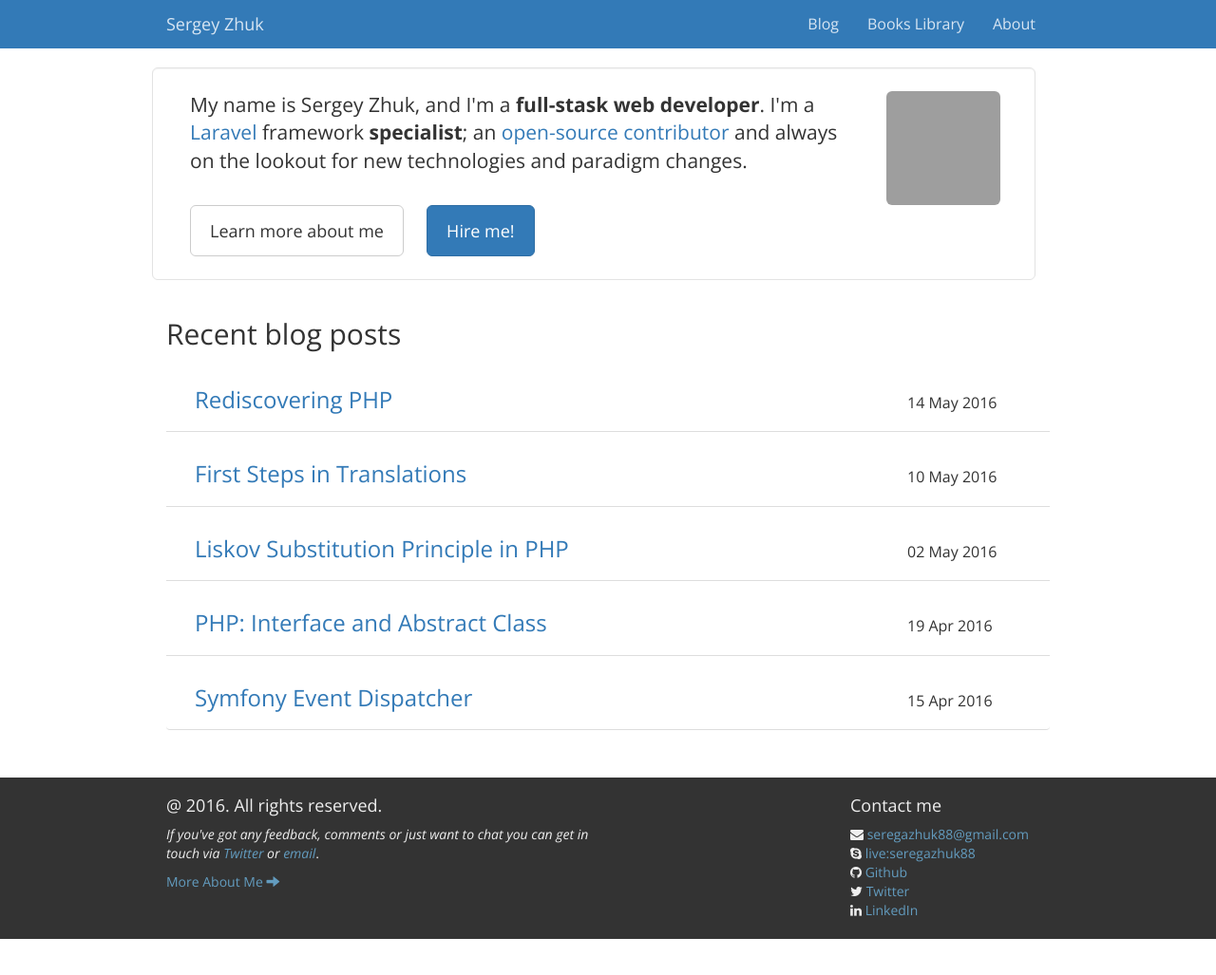
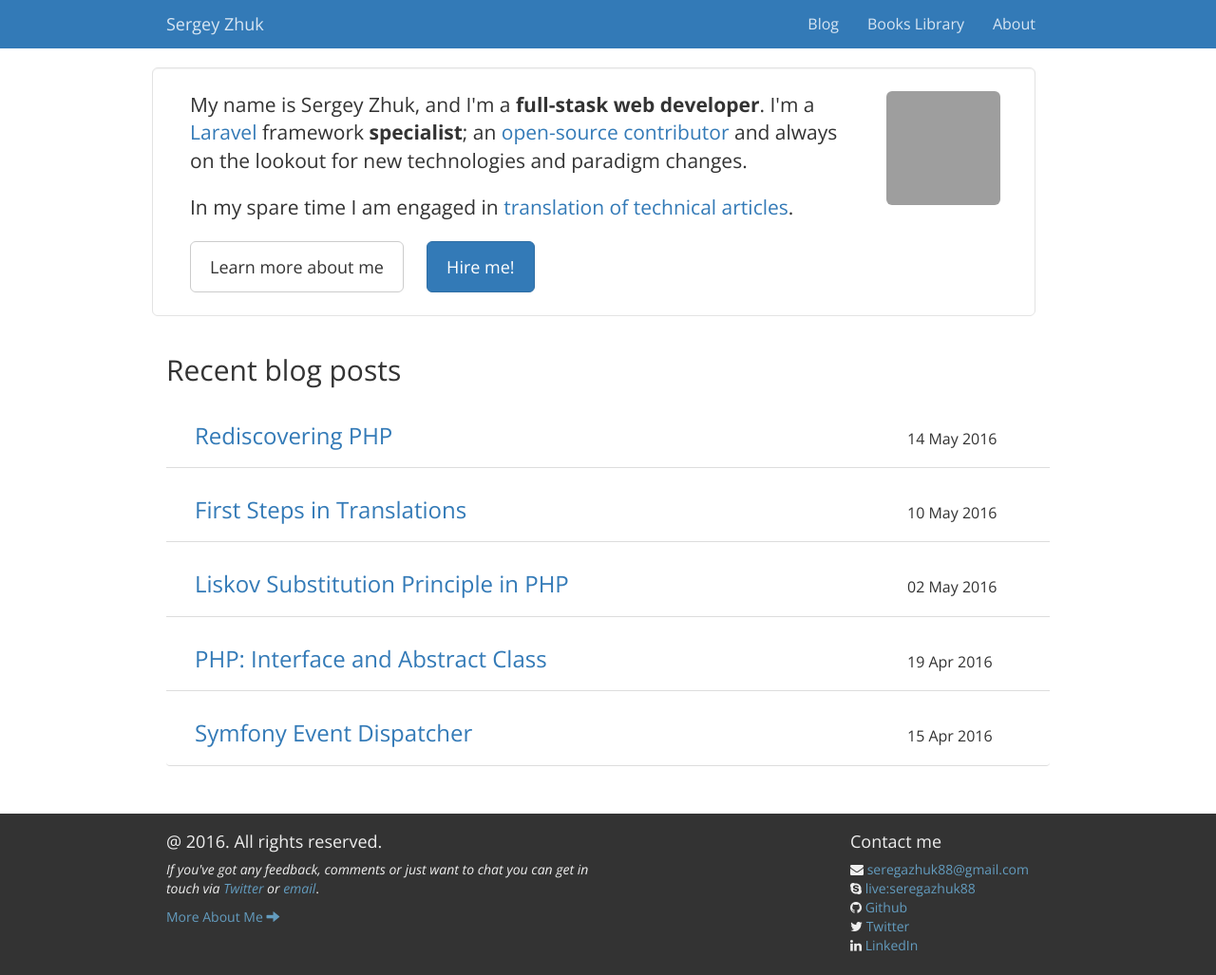
Before and after one commit to seregazhuk/seregazhuk.github.io_old, a Jekyll site: the page built from index.html, in a window 1280 px wide. Shown: the whole page at 95% size. Built offline with Jekyll 4.4.1, drawn with Linux system fonts in a browser that asks for light colours; nearby versions of some CDN libraries; before the commit the page ends 989 px from its top, so only the background shows below that; grey boxes are pictures that could not be loaded.

Commit message:
index and about changes

```diff
--- a/about.html
+++ b/about.html
@@ -9,7 +9,8 @@ permalink: /about
     <div class="col-md-12 jambotron">
         <h1>About me</h1>
         <p>
-        I'm full-stack web developer, specializing on PHP, Laravel and MEAN stack.
+        I'm full-stack web developer, specializing on PHP with Laravel and MEAN stack beginner. Like reading
+        and translating technical literature.
         </p>
         <div class="media">
             <img class="img-thumb pull-left" alt="zce logo" src="/assets/images/ZCE-logo.jpg"/>
--- a/index.html
+++ b/index.html
@@ -5,8 +5,13 @@ layout: default
 
 <div class="row well well-lg col-md-12">
     <div class="col-md-10">
-        <p class="lead">My name is Sergey Zhuk, and I'm a <strong>full-stask web developer</strong>. I'm a
-        <a href="http://www.laravel.com" target="_blank">Laravel</a> framework <strong>specialist</strong>; an <a href="https://github.com/seregazhuk" target="_blank">open-source contributor</a> and always on the lookout for new technologies and paradigm changes.</p>
+        <p class="lead">
+            My name is Sergey Zhuk, and I'm a <strong>full-stask web developer</strong>. I'm a
+            <a href="http://www.laravel.com" target="_blank">Laravel</a> framework <strong>specialist</strong>; an <a href="https://github.com/seregazhuk" target="_blank">open-source contributor</a> and always on the lookout for new technologies and paradigm changes.
+        </p>
+        <p class="lead">
+            In my spare time I am engaged in <a href="https://getnative.me/user/5521" target="_blank">translation of technical articles</a>.
+        </p>
     </div>
     <div class="col-md-2 visible-md visible-lg">
         <img class="img-rounded" src="https://s.gravatar.com/avatar/55c17cc4945885144a34aaa77a216dfd?s=120" alt="gravatar">
```
